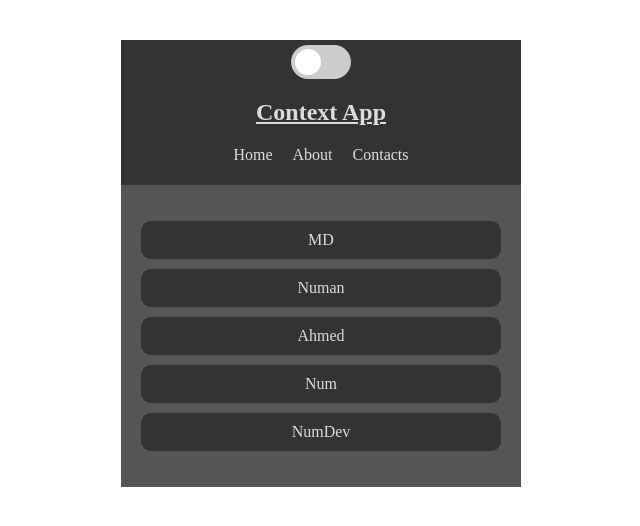
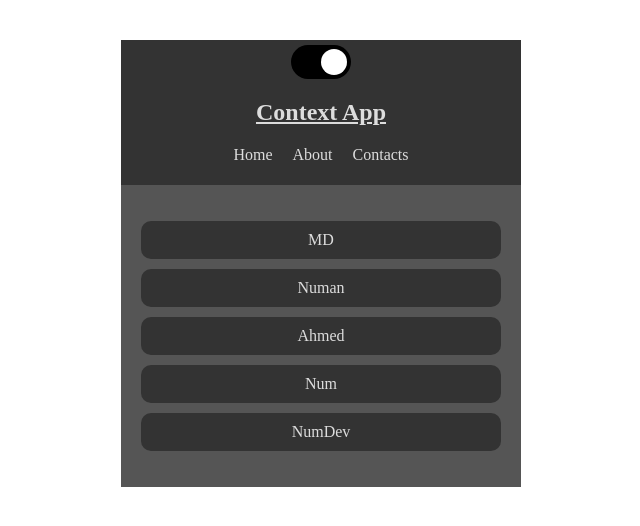
Before and after one commit to num-js/learn-React-advance, a React (Create React App) app: page / in a window 1280 px wide. Shown: the top 526 px of the page, without its empty margins (319-959 px from the left). Built offline with nearby package versions, Linux system fonts and the light colour scheme.

Commit message:
Dark/Light Theme added

```diff
--- a/src/components/Navbar.js
+++ b/src/components/Navbar.js
@@ -12,9 +12,9 @@ class Navbar extends Component {
         return (
             <>
                 <nav style={{ background: theme.ui, color: theme.syntax }}>
-                    <label class="switch">
-                        <input type="checkbox" defaultChecked={theme===light ? true : false} />
-                        <span class="slider round"></span>
+                    <label className="switch">
+                        <input type="checkbox" onClick={this.context.toggleTheme} defaultChecked={theme===light ? false : true} />
+                        <span className="slider round"></span>
                     </label>
                     <h1><u>Context App</u></h1>
                     <ul>
--- a/src/contexts/ThemContext.js
+++ b/src/contexts/ThemContext.js
@@ -17,9 +17,13 @@ class ThemContextProvider extends Component {
         },
     }
 
+    toggleTheme = () => {
+        this.setState({isLightTheme: ! this.state.isLightTheme});
+    }
+
     render() {
         return (
-            <ThemeContext.Provider value={{...this.state}}>
+            <ThemeContext.Provider value={{...this.state, toggleTheme: this.toggleTheme}}>
                 {this.props.children}
             </ThemeContext.Provider>
         );
```
Also changed, not shown: 1 other file (tests, documents, lock files or other folders).
